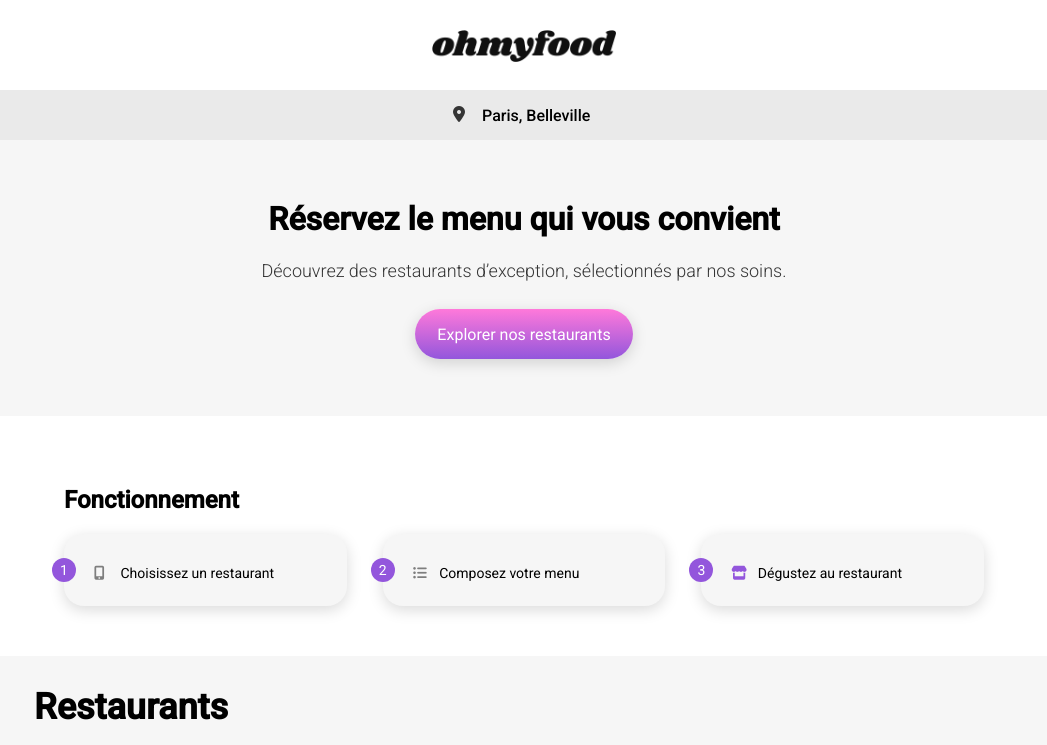
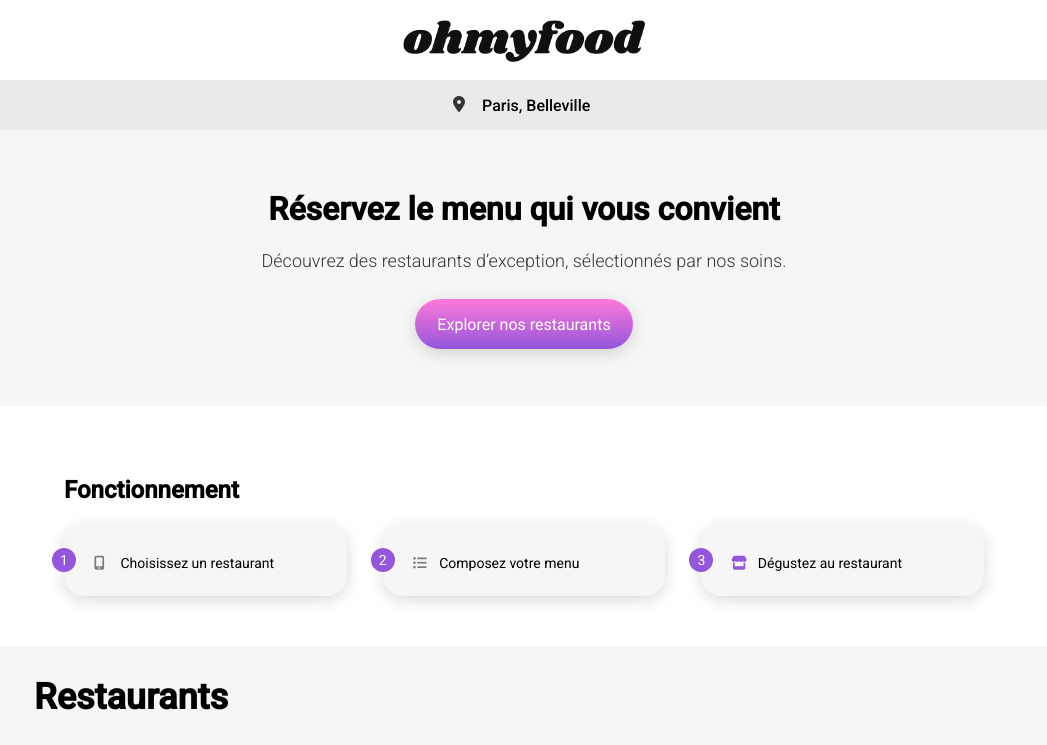
Before and after one commit to dylina/Ohmyfood, a plain HTML site: page index.html in a window 1280 px wide. Shown: the top 745 px of the page, without its empty margins (116-1163 px from the left). Drawn offline with Linux system fonts and the light colour scheme; grey boxes are pictures that could not be loaded.

Commit message:
minor style changes for header logo

```diff
--- a/assets/scss/components/header-restaurant.scss
+++ b/assets/scss/components/header-restaurant.scss
@@ -52,6 +52,7 @@
 	justify-content: center;
 	width: 100%;
 	height: 59px;
+
 	a {
 		max-width: 200px;
 	}
@@ -109,7 +110,7 @@
 }
 @media (min-width: 1025px) {
 	.header-navigation {
-		height: 95px;
+		height: 80px;
 	}
 	.header-image {
 		img {
@@ -125,4 +126,7 @@
 		padding-left: 211px;
 		padding-right: 211px;
 	}
+	.logo-top {
+		height: 69px;
+	}
 }
--- a/assets/scss/components/header.scss
+++ b/assets/scss/components/header.scss
@@ -16,7 +16,7 @@
 	padding: 14px 10px 13px 10px;
 	display: flex;
 	justify-content: center;
-	height: 59px;
+	width: 100%;
     }
 }
 
@@ -65,7 +65,7 @@
 }
 @media (min-width: 1025px) {
 	.logo-nav {
-		height: 90px;
+		height: 80px;
 		display: flex;
 		align-items: center;
 		justify-content: center;
@@ -76,7 +76,6 @@
 		padding-bottom: 31px;
 		justify-content: center;
 		max-width: 200px;
-		height: 63px;
         }
     }
 }
```
Also changed, not shown: assets/css/restaurant.css, 1 other file.
